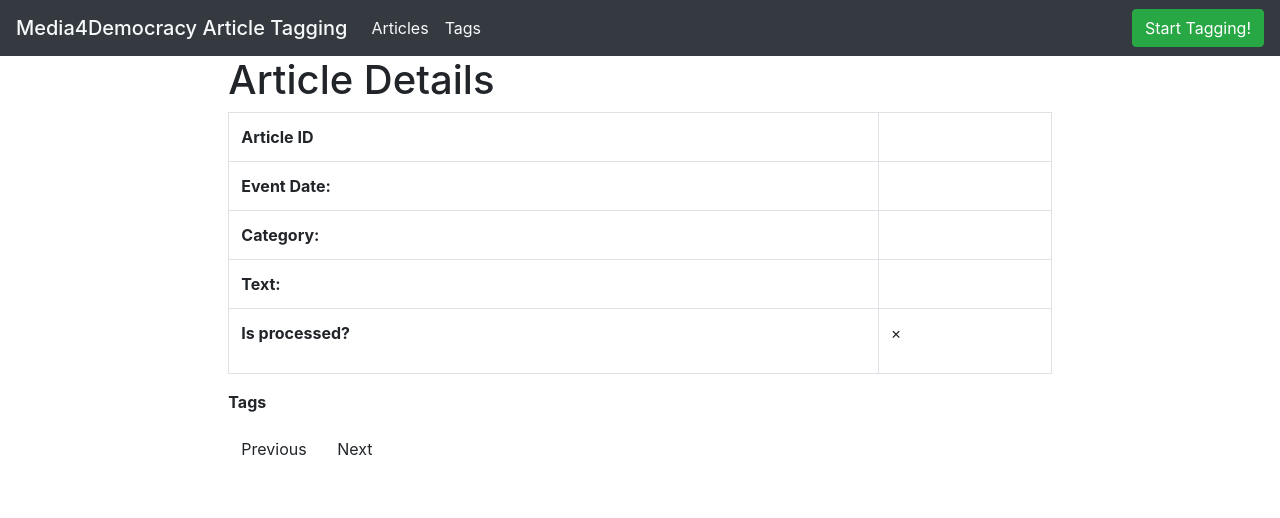
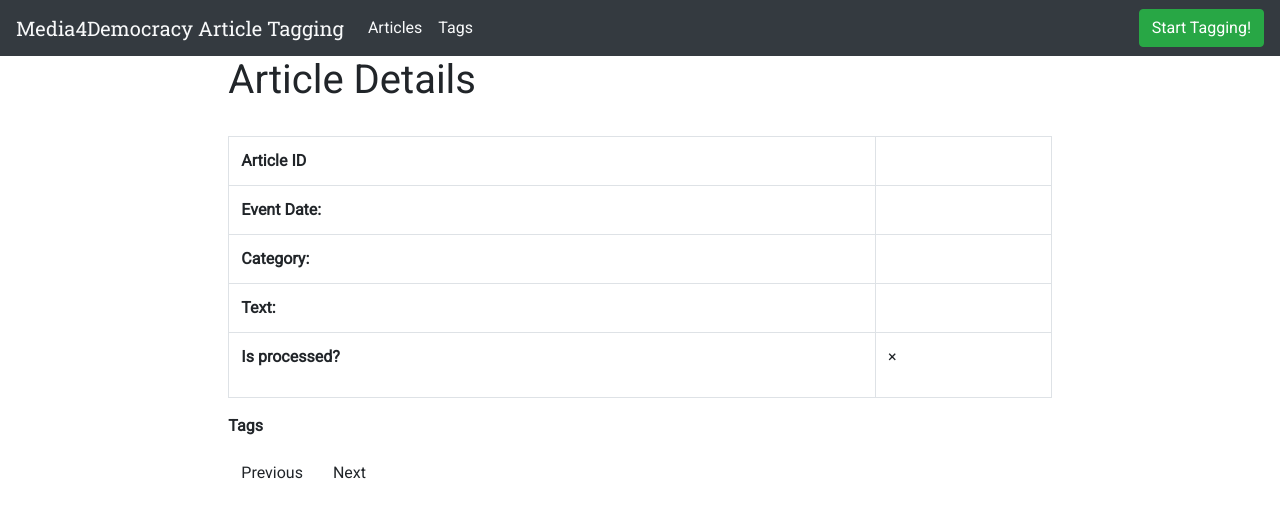
Before and after one commit to uirmaksever/m4d-tagging-tool, a Django app: template templates/single_article.html in a window 1280 px wide. Shown: the top 518 px of the page. Run offline with Django 3.2, Linux system fonts and the light colour scheme; the template is opened without the code that fills it, so the values that code supplies are empty; some libraries are stand-ins or nearby versions.

Commit message:
ui enhancements

```diff
--- a/static/newspaper_scraper/css/style.css
+++ b/static/newspaper_scraper/css/style.css
@@ -1,8 +1,58 @@
+:root {
+    --main-border-color: lightgrey;
+}
+
+body {
+    font-family: roboto;
+}
+
 .next-prev-area {
     height: 100%;
-    background-color: lightgrey;
+    background-color: var(--main-border-color);
 }
 
 .next-prev-area:hover {
-    background-color: grey;
+    background-color: var(--main-border-color);
 }
+
+table {
+    margin: 2rem auto;
+    border: var(--main-border-color) 1px solid;
+}
+
+.tags_table table {
+    margin-left: auto;
+    margin-right: auto;
+}
+thead {
+    border: var(--main-border-color) 1px solid;
+}
+
+thead th {
+    padding: 1rem;
+    padding-top: 0.5rem;
+    padding-bottom: 0.5rem;
+    text-align: center;
+}
+td {
+    padding: 1rem;
+}
+
+
+.pagination {
+    padding-right: 4rem;
+    padding-top: 2rem;
+    float: right;
+}
+
+.logo_text {
+    font-family: roboto slab;
+}
+
+.navigation_div {
+    height: 100%;
+}
+
+.navigation_div:hover {
+    background-color: lightgrey;
+}
--- a/templates/all_articles.html
+++ b/templates/all_articles.html
@@ -1,6 +1,9 @@
 {% extends "index.html" %}
 
+<h1>Articles</h1>
+<div class="articles_table">
     {% block all_articles %}
         {% load django_tables2 %}
         {% render_table articles_table "table_custom.html" %}
     {% endblock %}
+</div>
--- a/templates/all_tags.html
+++ b/templates/all_tags.html
@@ -1,6 +1,9 @@
 {% extends "index.html" %}
 
+<h1>Tagd</h1>
+<div class="tags_table">
     {% block all_tags %}
         {% load django_tables2 %}
         {% render_table tags_table "table_custom.html" %}
     {% endblock %}
+</div>
--- a/templates/header.html
+++ b/templates/header.html
@@ -1,5 +1,5 @@
 <nav class="navbar navbar-expand-lg navbar-light bg-dark">
-    <a class="navbar-brand mb-0 h1 text-light" href="#">Media4Democracy Article Tagging</a>
+    <a class="navbar-brand mb-0 h1 text-light logo_text" href="{% url 'base_url' %}">Media4Democracy Article Tagging</a>
   <button class="navbar-toggler" type="button" data-toggle="collapse" data-target="#navbarNavAltMarkup" aria-controls="navbarNavAltMarkup" aria-expanded="false" aria-label="Toggle navigation">
       <span class="navbar-toggler-icon"></span>
   </button>
--- a/templates/index.html
+++ b/templates/index.html
@@ -5,10 +5,11 @@
     <title>References</title>
     <link rel="stylesheet" href="https://stackpath.bootstrapcdn.com/bootstrap/4.2.1/css/bootstrap.min.css" integrity="sha384-GJzZqFGwb1QTTN6wy59ffF1BuGJpLSa9DkKMp0DgiMDm4iYMj70gZWKYbI706tWS" crossorigin="anonymous">
     <script src="https://stackpath.bootstrapcdn.com/bootstrap/4.2.1/js/bootstrap.min.js" integrity="sha384-B0UglyR+jN6CkvvICOB2joaf5I4l3gm9GU6Hc1og6Ls7i6U/mkkaduKaBhlAXv9k" crossorigin="anonymous"></script>
+    <link href="https://fonts.googleapis.com/css?family=Roboto|Roboto+Slab" rel="stylesheet">
+    <link rel="stylesheet" href="https://cdnjs.cloudflare.com/ajax/libs/animate.css/3.7.0/animate.min.css">
     <!-- <script src="https://ajax.googleapis.com/ajax/libs/jquery/3.3.1/jquery.min.js"></script> -->
     {% load static %}
     <link rel="stylesheet" href="{% static 'newspaper_scraper/css/style.css' %}" type="text/css">
-    <!-- TODO: Make it recognize static files -->
     <script type="text/javascript" src="{% static 'admin/js/vendor/jquery/jquery.js' %}"></script>
 </head>
 <body>
--- a/templates/single_article.html
+++ b/templates/single_article.html
@@ -16,7 +16,7 @@
         <div class="row">
             <div class="col-sm">
                 <a href="{{ prev }}">
-                    <div class="container"></div>
+                    <div class="container navigation_div animated flash"></div>
                 </a>
             </div>
             <div class="col-sm-8">
@@ -70,7 +70,7 @@
             </div>
             <div class="col-sm">
                 <a href="{{ next }}">
-                    <div></div>
+                    <div class="container navigation_div animated flash"></div>
                 </a>
             </div>
         </div>
--- a/untitled/urls.py
+++ b/untitled/urls.py
@@ -21,9 +21,9 @@
     path('admin/', admin.site.urls),
     path("articles/<int:article_id>/", views.show_article, name="show_article_url"),
     path("articles/<int:article_id>/edit", views.show_article, {"edit": True}, name="edit_article_tags"),
-    # TODO: /edit file
+    # TODO: /edit happens on two clicks
     path("articles/", views.show_all_articles),
-    path("", views.show_all_articles),
+    path("", views.show_all_articles, name="base_url"),
     path('tag-autocomplete/', views.TagAutocomplete.as_view(), name="tag-autocomplete"),
     path("tags/<int:id>", views.show_tag),
     path("tags/", views.show_all_tags),
```
Also changed, not shown: newspaper_scraper/models.py (+7 -2 lines), newspaper_scraper/views.py (+4 -4 lines).
